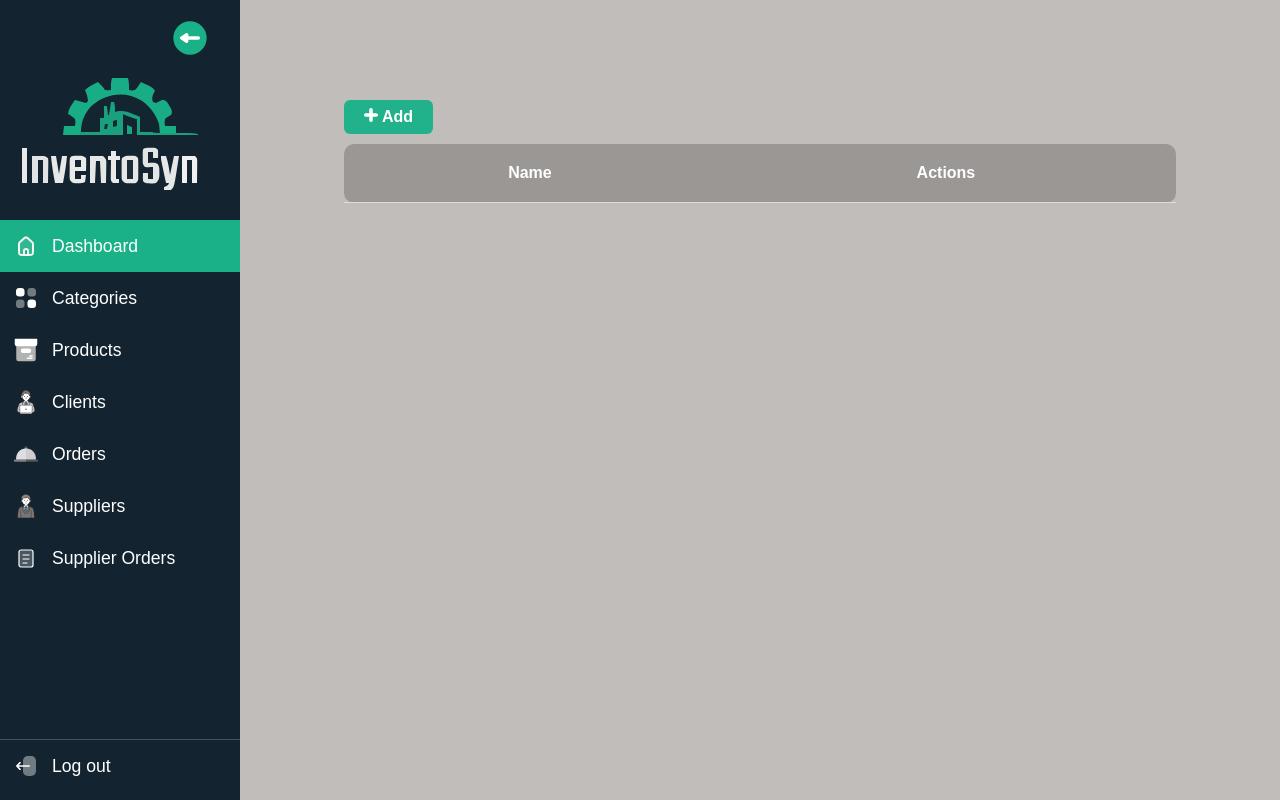
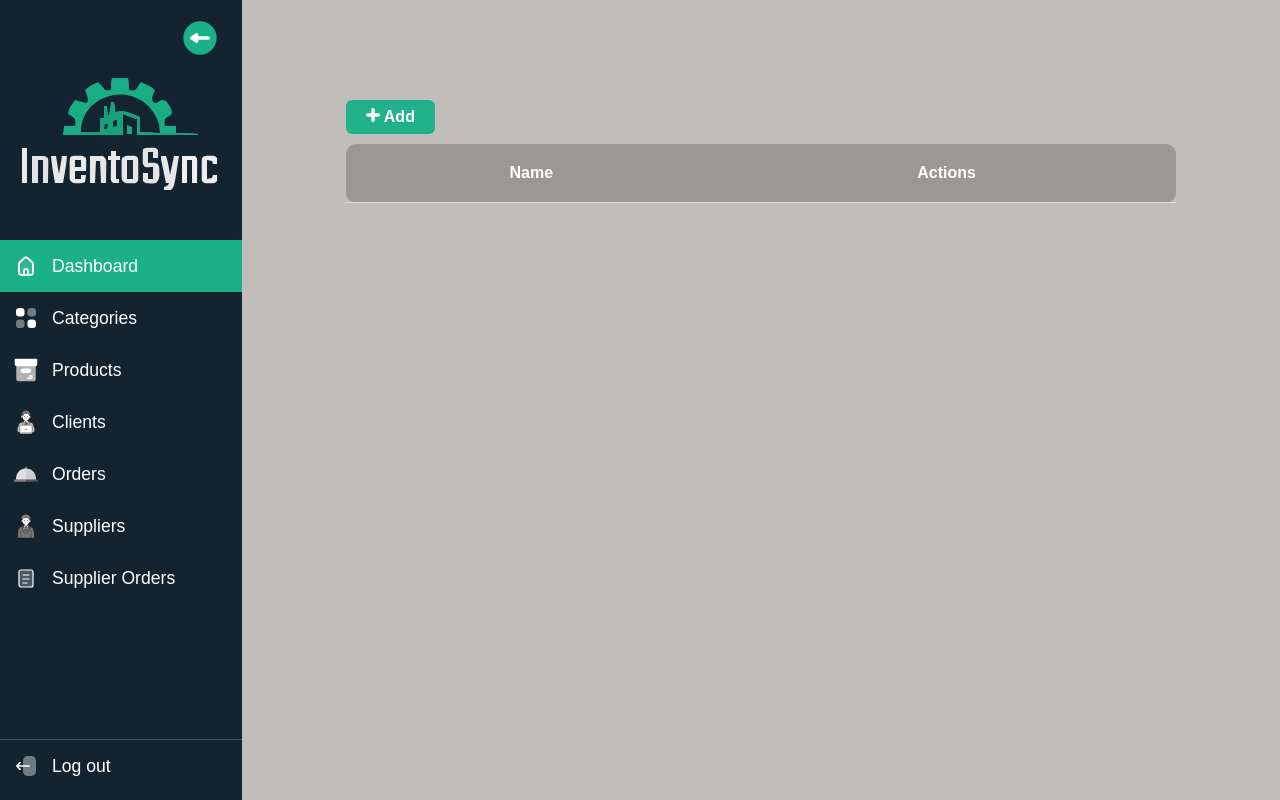
Before and after one commit to AbdallahRdf/stock-management, a PHP site: page /resources/views/pages/categories.php in a window 1280 px wide. Run offline with PHP 8.4, Linux system fonts and the light colour scheme; the visitor is signed in with stand-in values (Sample User, id 1); data that the repository does not hold is empty; style sheets or scripts are compiled from the project's sources.

Commit message:
updates in the style

```diff
--- a/resources/js/sidebar.js
+++ b/resources/js/sidebar.js
@@ -31,7 +31,7 @@ toggleBtn.addEventListener("click", () => {
     else // else if the sidebar is visible
     {
         toggleBtn.value = "visible"; // change the toggle button value to visible
-        toggleBtn.style.left = "170px"; // move the toggle button by 170px to the right
+        toggleBtn.style.left = "180px"; // move the toggle button by 170px to the right
         toggleBtn.style.transform = "rotate(0deg)"; // flip the icon of the toggle button
 
         hideShowElemnts("show", "hide"); // show the elements in the sidebar
--- a/resources/styles/sidebar.css
+++ b/resources/styles/sidebar.css
@@ -73,7 +73,7 @@ body {
 }
 
 .logo {
-    margin: 40px 40px 0px 20px;
+    margin: 40px 22px 0px 20px;
 }
 
 /* toggle button */
@@ -86,8 +86,9 @@ body {
     cursor: pointer;
     position: absolute;
     top: 0;
-    left: 170px;
+    left: 180px;
     transition: all 0.3s;
+    z-index: 999;
 }
 
 .select-btns {
--- a/resources/views/commun/head.php
+++ b/resources/views/commun/head.php
@@ -10,4 +10,5 @@
     <link rel="stylesheet" href="../../styles/addingForm.css">
     <link rel="stylesheet" href="../../styles/deleteForm.css">
     <link rel="stylesheet" href="../../styles/alert.css">
+    <link rel="stylesheet" href="../../styles/navbar.css">
 </head>
```
Also changed, not shown: resources/img/logo.svg.
